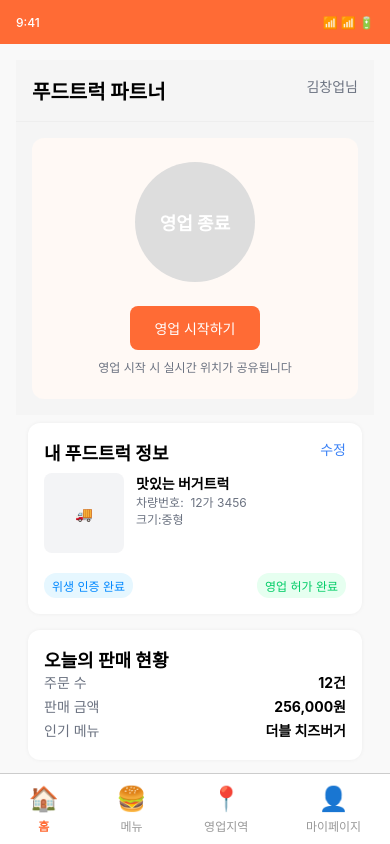
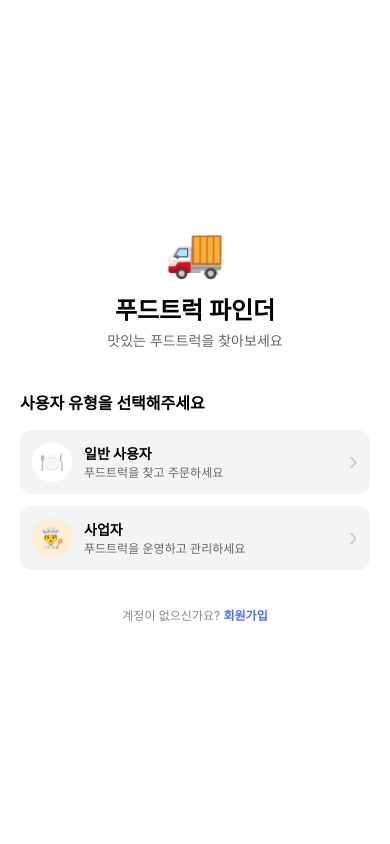
Before and after one commit to Changwook01/LivingLab_CSE_Front, a React Native app in the folder foodtruck-app/: screen / in a window 390 px wide. Built offline with nearby package versions, Linux system fonts and the light colour scheme.

Commit message:
feat: StartScreen

```diff
--- a/foodtruck-app/App.js
+++ b/foodtruck-app/App.js
@@ -4,8 +4,10 @@ import HomeScreen from "./src/screens/HomeScreen";
 import MenuScreen from "./src/screens/MenuScreen";
 import ZoneScreen from "./src/screens/ZoneScreen";
 import MyPageScreen from "./src/screens/MyPageScreen";
+import { StartScreen } from "./src/screens/StartScreen";
 
 export default function App() {
+  const [isStarted, setIsStarted] = useState(false);
   const [selectedTab, setSelectedTab] = useState("home");
 
   const renderScreen = () => {
@@ -29,6 +31,10 @@ export default function App() {
     { id: "zone", icon: "📍", label: "영업지역" },
     { id: "mypage", icon: "👤", label: "마이페이지" },
   ];
+
+  if (!isStarted) {
+    return <StartScreen onStart={() => setIsStarted(true)} />;
+  }
 
   return (
     <View style={styles.container}>
--- a/foodtruck-app/package.json
+++ b/foodtruck-app/package.json
@@ -11,13 +11,16 @@
   },
   "dependencies": {
     "@react-native-community/cli": "latest",
+    "@react-navigation/bottom-tabs": "^7.4.5",
     "expo": "~53.0.20",
+    "expo-location": "~18.1.6",
     "expo-status-bar": "~2.2.3",
     "react": "19.0.0",
     "react-native": "0.79.5",
     "react-native-geolocation-service": "^5.3.1",
     "react-native-maps": "1.20.1",
-    "expo-location": "~18.1.6"
+    "react-native-screens": "~4.11.1",
+    "react-native-safe-area-context": "5.4.0"
   },
   "devDependencies": {
     "@babel/core": "^7.20.0",
--- /dev/null
+++ b/foodtruck-app/src/screens/StartScreen.js
@@ -0,0 +1,177 @@
+import React from "react";
+import {
+  View,
+  Text,
+  TouchableOpacity,
+  StyleSheet,
+} from "react-native";
+import { createBottomTabNavigator } from "@react-navigation/bottom-tabs";
+import Icon from "react-native-vector-icons/MaterialCommunityIcons";
+import StatusBarHeader from '../components/StatusBarHeader';
+
+// 🚀 시작 화면
+const StartScreen = ({ onStart }) => {
+  return (
+    <View style={styles.startContainer}>
+      <View style={styles.logoContainer}>
+        <Text style={styles.logoEmoji}>🚚</Text>
+        <Text style={styles.logoText}>푸드트럭 파인더</Text>
+        <Text style={styles.logoSubtext}>맛있는 푸드트럭을 찾아보세요</Text>
+      </View>
+
+      <View style={styles.userTypeContainer}>
+        <Text style={styles.userTypeTitle}>사용자 유형을 선택해주세요</Text>
+
+        <TouchableOpacity
+          style={styles.userTypeButton}
+          onPress={() => {onStart}}
+        >
+          <View style={styles.userTypeIconContainer}>
+            <Text style={styles.userTypeIcon}>🍽️</Text>
+          </View>
+          <View style={styles.userTypeInfo}>
+            <Text style={styles.userTypeName}>일반 사용자</Text>
+            <Text style={styles.userTypeDescription}>
+              푸드트럭을 찾고 주문하세요
+            </Text>
+          </View>
+          <Text style={styles.userTypeArrow}>›</Text>
+        </TouchableOpacity>
+
+        <TouchableOpacity
+          style={styles.userTypeButton}
+          onPress={onStart}
+        >
+          <View
+            style={[
+              styles.userTypeIconContainer,
+              styles.partnerIconContainer,
+            ]}
+          >
+            <Text style={styles.userTypeIcon}>👨‍🍳</Text>
+          </View>
+          <View style={styles.userTypeInfo}>
+            <Text style={styles.userTypeName}>사업자</Text>
+            <Text style={styles.userTypeDescription}>
+              푸드트럭을 운영하고 관리하세요
+            </Text>
+          </View>
+          <Text style={styles.userTypeArrow}>›</Text>
+        </TouchableOpacity>
+      </View>
+
+      <View style={styles.footerContainer}>
+        <Text style={styles.footerText}>
+          계정이 없으신가요? <Text style={styles.footerLink}>회원가입</Text>
+        </Text>
+      </View>
+    </View>
+  );
+};
+
+// 하단 탭 네비게이터
+const Tab = createBottomTabNavigator();
+
+const CustomerAppNavigator = () => {
+  return (
+    <Tab.Navigator
+      screenOptions={({ route }) => ({
+        tabBarIcon: ({ color, size }) => {
+          const icons = {
+            홈: "home",
+            검색: "magnify",
+            주문내역: "clipboard-list",
+            마이페이지: "account",
+          };
+          return <Icon name={icons[route.name]} size={size} color={color} />;
+        },
+        tabBarActiveTintColor: "#4A6FFF",
+        tabBarInactiveTintColor: "#888",
+        headerShown: false,
+      })}
+    >
+      <Tab.Screen name="홈" component={CustomerHomeScreen} />
+      <Tab.Screen name="검색" component={SearchScreen} />
+      <Tab.Screen name="주문내역" component={OrderHistoryScreen} />
+      <Tab.Screen name="마이페이지" component={CustomerMyPageScreen} />
+    </Tab.Navigator>
+  );
+};
+
+// 각 탭의 간단한 화면 정의
+const CustomerHomeScreen = () => (
+    <View style={{ flex: 1 }}>
+    <StatusBarHeader />
+  <View style={styles.screenContainer}>
+    <Text style={styles.screenTitle}>홈 화면</Text>
+  </View>
+  </View>
+);
+const SearchScreen = () => (
+  <View style={styles.screenContainer}>
+    <Text style={styles.screenTitle}>검색 화면</Text>
+  </View>
+);
+const OrderHistoryScreen = () => (
+  <View style={styles.screenContainer}>
+    <Text style={styles.screenTitle}>주문내역 화면</Text>
+  </View>
+);
+const CustomerMyPageScreen = () => (
+  <View style={styles.screenContainer}>
+    <Text style={styles.screenTitle}>마이페이지 화면</Text>
+  </View>
+);
+
+// 스타일 정의
+const styles = StyleSheet.create({
+  startContainer: { flex: 1, padding: 20, justifyContent: "center" },
+  logoContainer: { alignItems: "center", marginBottom: 40 },
+  logoEmoji: { fontSize: 48 },
+  logoText: { fontSize: 24, fontWeight: "bold", marginTop: 10 },
+  logoSubtext: { fontSize: 14, color: "#666", marginTop: 4 },
+
+  userTypeContainer: {},
+  userTypeTitle: { fontSize: 16, fontWeight: "600", marginBottom: 16 },
+  userTypeButton: {
+    flexDirection: "row",
+    alignItems: "center",
+    backgroundColor: "#f3f4f6",
+    padding: 12,
+    borderRadius: 12,
+    marginBottom: 12,
+  },
+  userTypeIconContainer: {
+    width: 40,
+    height: 40,
+    backgroundColor: "#fff",
+    borderRadius: 20,
+    justifyContent: "center",
+    alignItems: "center",
+    marginRight: 12,
+  },
+  partnerIconContainer: {
+    backgroundColor: "#FFEDD5",
+  },
+  userTypeIcon: { fontSize: 20 },
+  userTypeInfo: { flex: 1 },
+  userTypeName: { fontWeight: "700", fontSize: 14 },
+  userTypeDescription: { fontSize: 12, color: "#666" },
+  userTypeArrow: { fontSize: 24, color: "#ccc" },
+
+  footerContainer: { alignItems: "center", marginTop: 24 },
+  footerText: { fontSize: 12, color: "#888" },
+  footerLink: { fontWeight: "bold", color: "#4A6FFF" },
+
+  screenContainer: {
+    flex: 1,
+    justifyContent: "center",
+    alignItems: "center",
+  },
+  screenTitle: {
+    fontSize: 20,
+    fontWeight: "bold",
+  },
+});
+
+export { StartScreen, CustomerAppNavigator };
```
Also changed, not shown: 1 other file (tests, documents, lock files or other folders).
